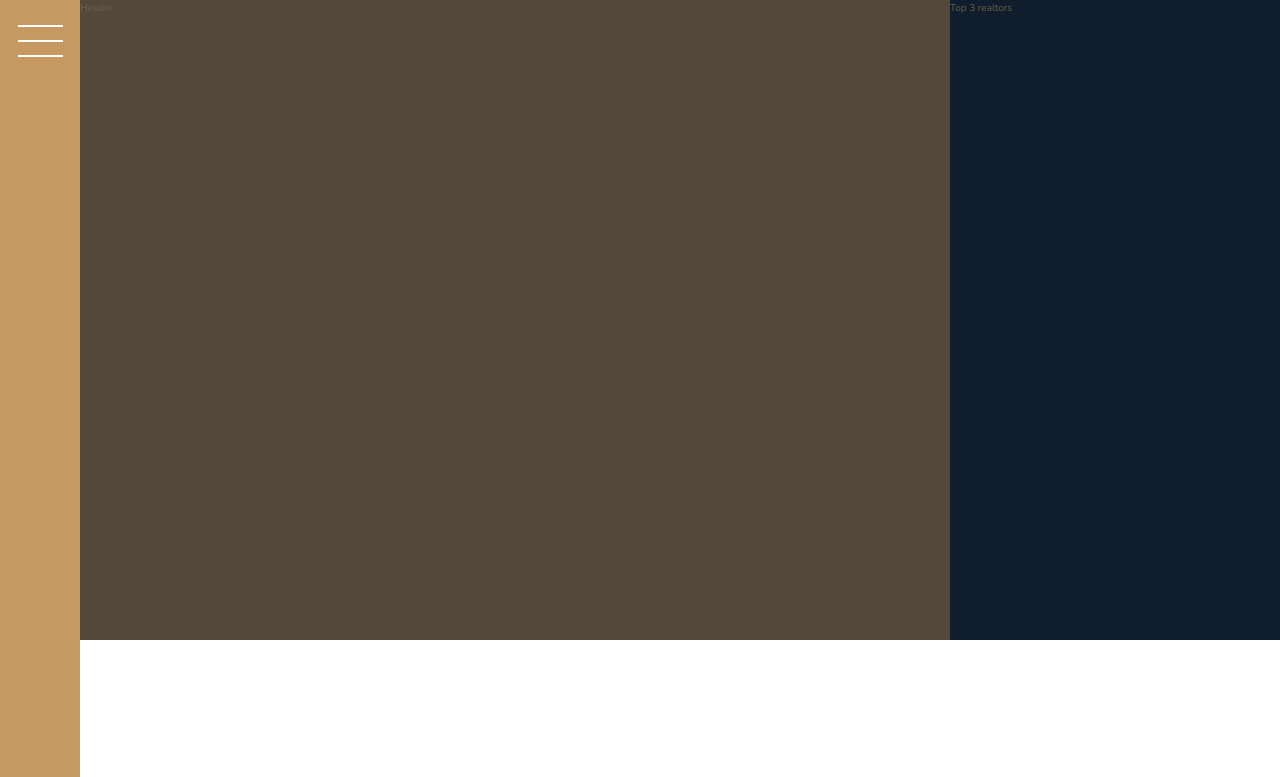
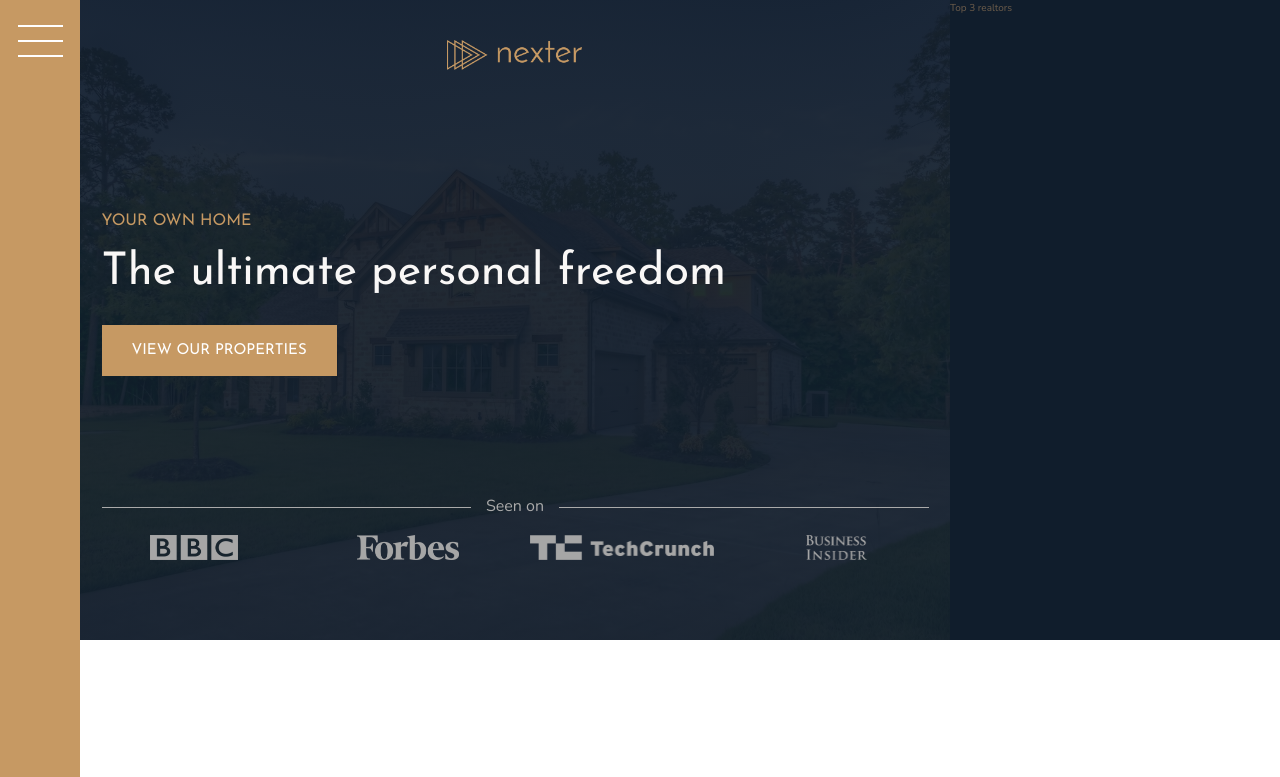
Before and after one commit to Glareone/Nexter-FrontEnd-Portfolio-Project-CssGrid-Design, a website: page index.html in a window 1280 px wide. Shown: the top 777 px of the page. Drawn offline with nearby package versions, Linux system fonts and the light colour scheme.

Commit message:
header is finished

```diff
--- a/index.html
+++ b/index.html
@@ -16,7 +16,17 @@
             <button class="nav-btn"></button>
         </div>
         <header class="header">
-            Header
+            <img src="img/logo.png" alt="logo" class="header__logo">
+            <h3 class="heading-3">Your own home</h3>
+            <h1 class="heading-1">The ultimate personal freedom</h1>
+            <button class="btn header__btn">View our properties</button>
+            <div class="header__seenon-text">Seen on</div>
+            <div class="header__seenon-logos">
+                <img src="img/logo-bbc.png" alt="bbc logo">
+                <img src="img/logo-forbes.png" alt="forbes logo">
+                <img src="img/logo-techcrunch.png" alt="tech crunch logo">
+                <img src="img/logo-bi.png" alt="bi logo">
+            </div>
         </header>
         <div class="realtors">
             Top 3 realtors
--- a/sass/_header.scss
+++ b/sass/_header.scss
@@ -1,4 +1,63 @@
 .header {
   background-color: $color-grey-dark-1;
   grid-column: full-start / col-end 6; // right from sidebar till realtors part. it occupies 7 columns (realtors occupies 3)
+
+  background-image: linear-gradient(rgba($color-secondary, .93), rgba($color-secondary, .93)), url(../img/hero.jpeg);
+  background-size: cover;
+  background-position: center;
+  padding: 4rem 8rem 8rem 8rem;
+
+  display: grid;
+  grid-template-rows: 1fr min-content 6rem 1fr;
+  grid-template-columns: max-content; // we need max content because we need to locate the largest element in rows -
+  // "The ultimate personal freedom" is the largest one
+  grid-row-gap: 1.5rem;
+  justify-content: center;
+
+  &__logo {
+    height: 3rem;
+    justify-self: center;
+  }
+
+  &__btn {
+    // without this two props button tries to fill entire cell. if we align button inside cell (container)
+    // on this manner - it will become small (as we want)
+    align-self: start;
+    justify-self: start;
+  }
+
+  &__seenon-text { // here we try to make our div with text "Seen on" as a grid system.
+    // this text will be in its own cell, and lines after and before it will be made from pseudo elements (and also been placed in gird cells)
+    display: grid;
+    grid-template-columns: 1fr max-content 1fr;
+    grid-column-gap: 1.5rem;
+    align-items: center;
+
+    font-size: 1.6rem;
+    color: $color-grey-light-2;
+
+    &::before, &::after { // we do our lines using before and after pseudo elements
+      content: "";
+      height: 1px;
+      display: block;
+      background-color: currentColor; // it gets color from parent, from "seenon-text", and color will be "$color-grey-light-2"
+    }
+  }
+
+  &__seenon-logos {
+    display: grid;
+    grid-template-columns: repeat(4, 1fr);
+    grid-gap: 3rem;
+    justify-items: center;
+
+    img {
+      height: 2.5rem;
+      transition: filter .2s;
+      filter: brightness(65%); // make our image a little bit darker
+
+      &:hover {
+        filter: brightness(90%); // make our image a little bit lighter on hover
+      }
+    }
+  }
 }
--- a/sass/_typography.scss
+++ b/sass/_typography.scss
@@ -4,7 +4,10 @@
 }
 
 .heading-1 {
-  @extend %heading;
+  @extend %heading; // pay attention on how we inherit our properties
+  font-size: 4.5rem;
+  color: $color-grey-light-1;
+  line-height: 1;
 }
 
 .heading-2 {
```
Also changed, not shown: css/style.css.
